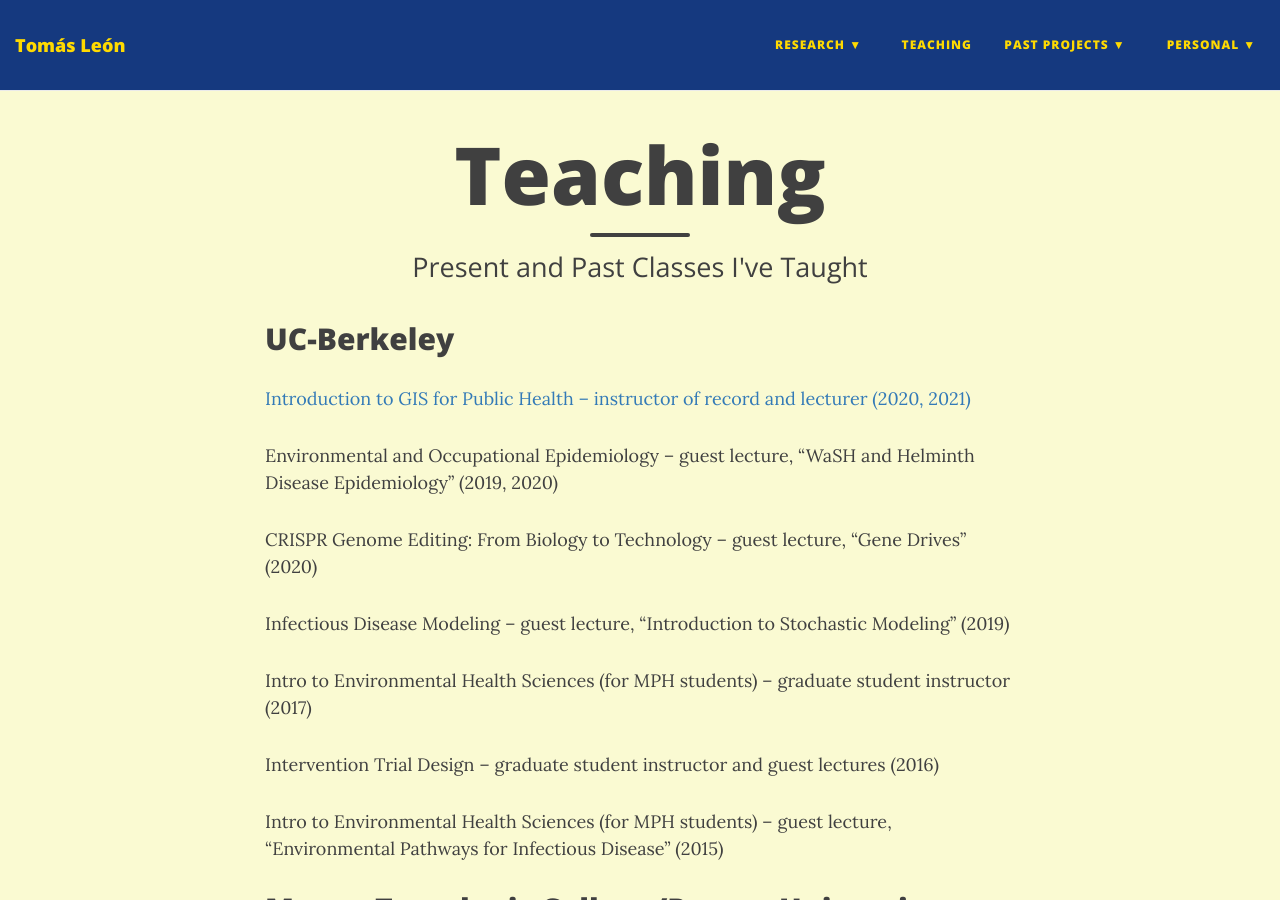
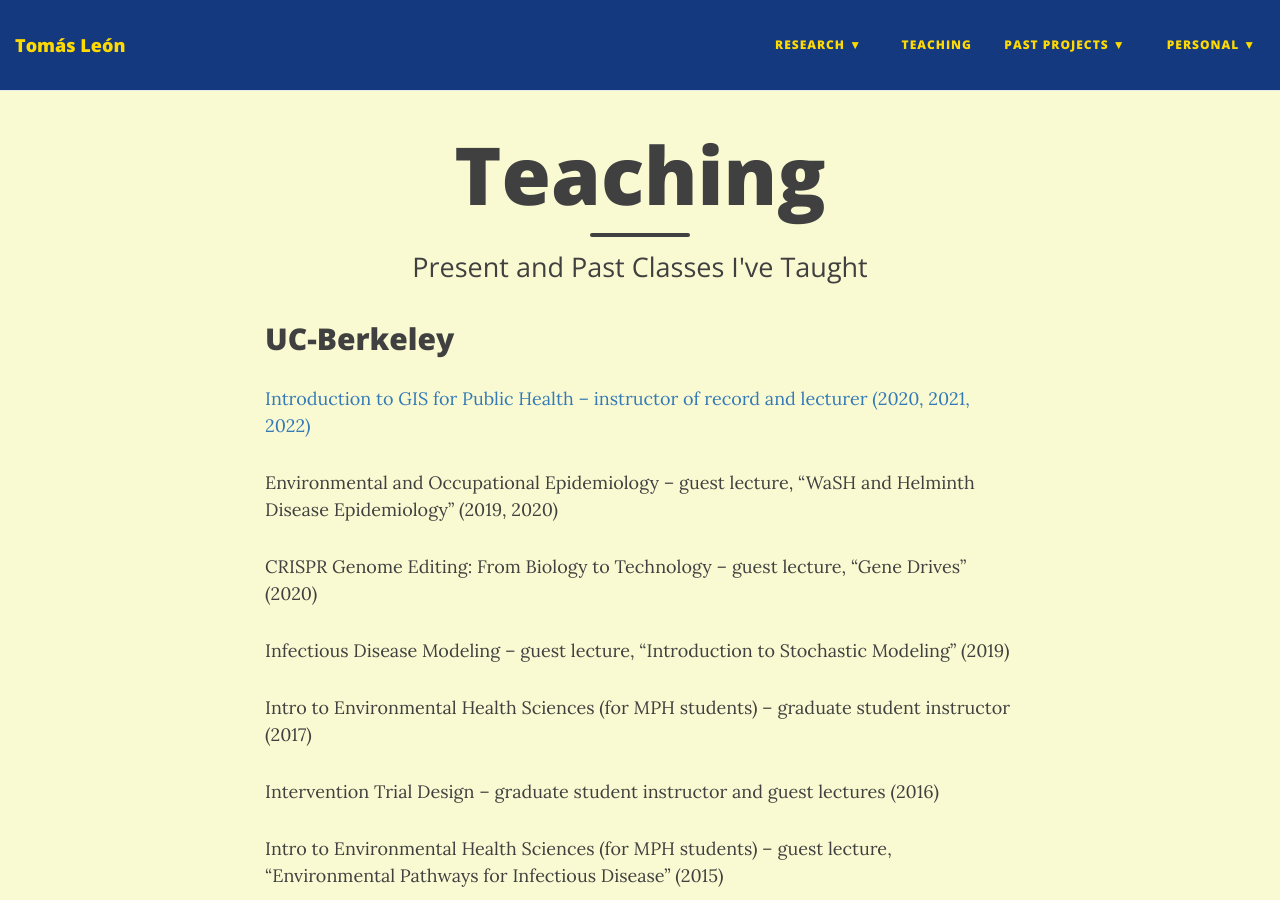
Before and after one commit to tomasleon/tomasleon.github.io, a Jekyll site: the page built from teaching.md, in a window 1280 px wide and 900 px high. Built offline with Jekyll 4.4.1, drawn with Linux system fonts in a browser that asks for light colours; nearby versions of some CDN libraries.

Commit message:
Update teaching (Apr 2022)

```diff
--- a/teaching.md
+++ b/teaching.md
@@ -6,7 +6,7 @@ subtitle: Present and Past Classes I've Taught
 
 ## UC-Berkeley
 
-[Introduction to GIS for Public Health – instructor of record and lecturer (2020, 2021)](https://onlinemph.berkeley.edu/oomph-faculty/)
+[Introduction to GIS for Public Health – instructor of record and lecturer (2020, 2021, 2022)](https://publichealth.berkeley.edu/academics/online/)
 
 Environmental and Occupational Epidemiology – guest lecture, “WaSH and Helminth Disease Epidemiology” (2019, 2020)
 
```
